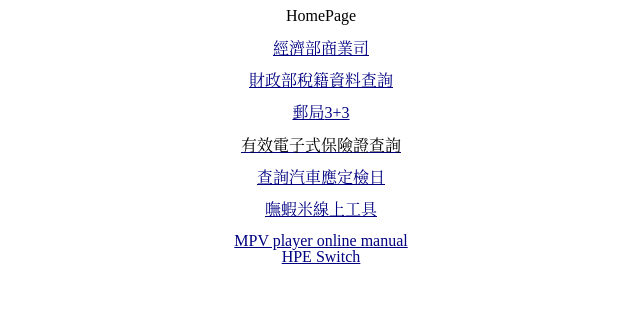
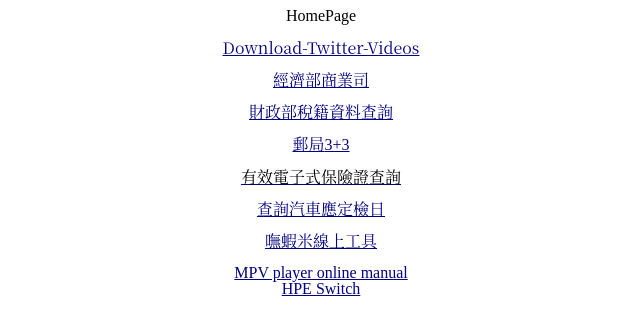
Before and after one commit to thtsao/gh-pages, a plain HTML site: page index.html in a window 1280 px wide. Shown: the whole page, without its empty margins (319-959 px from the left). Drawn offline with Linux system fonts and the light colour scheme.

Commit message:
Update index.html

```diff
--- a/index.html
+++ b/index.html
@@ -15,6 +15,7 @@
 </head>
 <body lang="en-US" link="#000080" vlink="#800000" dir="ltr"><p align="center" style="margin-bottom: 0cm; line-height: 100%">
 <font face="Liberation Serif, serif"><font size="3" style="font-size: 12pt">HomePage</font></font></p>
+<p align="center" style="margin-bottom: 0cm; line-height: 100%"><font face="Noto Serif CJK TC"><span lang="zh-TW"><a href="https://www.downloadtwittervideo.com/" name="aaa"><font face="Noto Serif CJK SC"><span lang="zh-TW"> Download-Twitter-Videos</span></font></a></span></font></p>
 <p align="center" style="margin-bottom: 0cm; line-height: 100%"><font face="Noto Serif CJK TC"><span lang="zh-TW"><a href="https://findbiz.nat.gov.tw/fts/query/QueryBar/queryInit.do" name="aaa"><font face="Noto Serif CJK SC"><span lang="zh-TW">經濟部商業司</span></font></a></span></font></p>
 <p align="center" style="margin-bottom: 0cm; line-height: 100%"><font face="Noto Serif CJK TC"><span lang="zh-TW"><a href="https://www.etax.nat.gov.tw/cbes/web/CBES113W1"><font face="Noto Serif CJK SC"><span lang="zh-TW">財政部稅籍資料查詢</span></font></a></span></font></p>
 <p align="center" style="margin-bottom: 0cm; line-height: 100%"><font face="Noto Serif CJK TC"><span lang="zh-TW"><a href="https://www.post.gov.tw/post/internet/SearchZone/index.jsp?ID=130107"><font face="Noto Serif CJK SC"><span lang="zh-TW">郵局</span></font></span></font>3+3</a></p>
```
